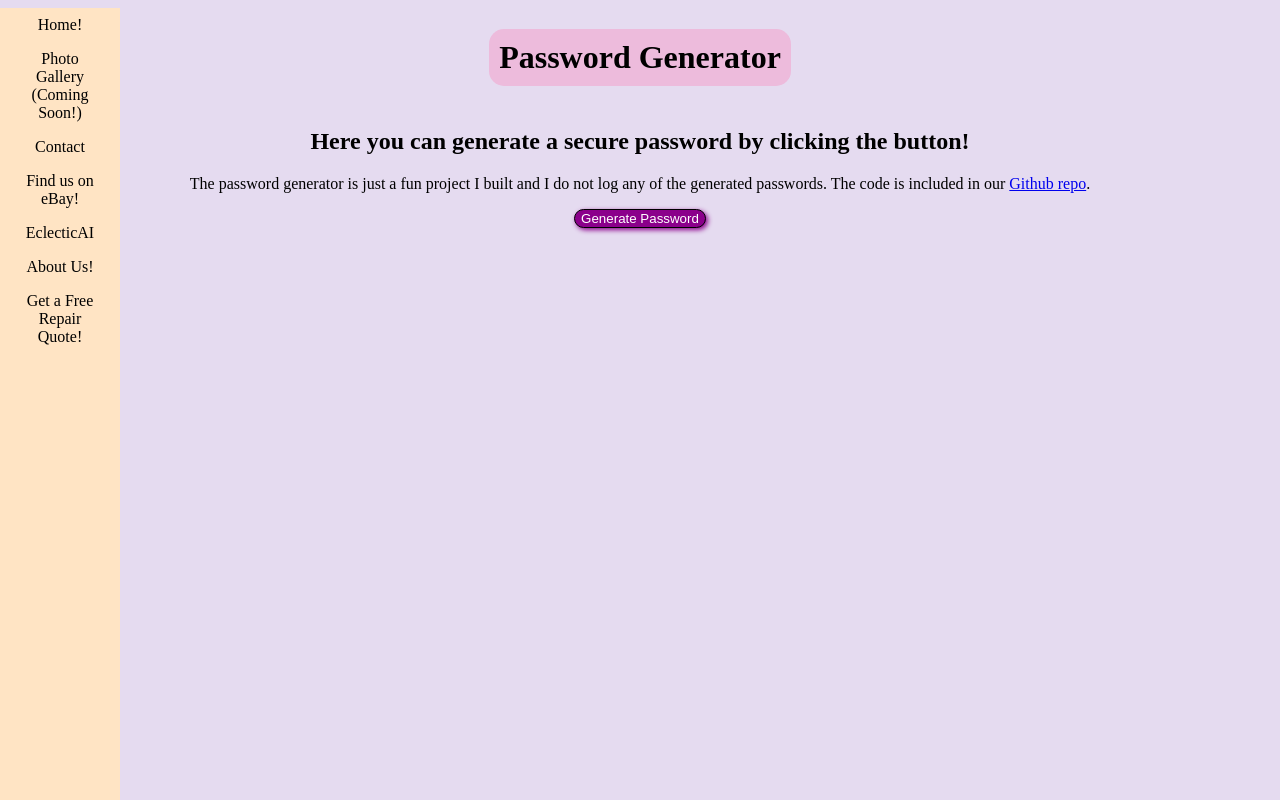
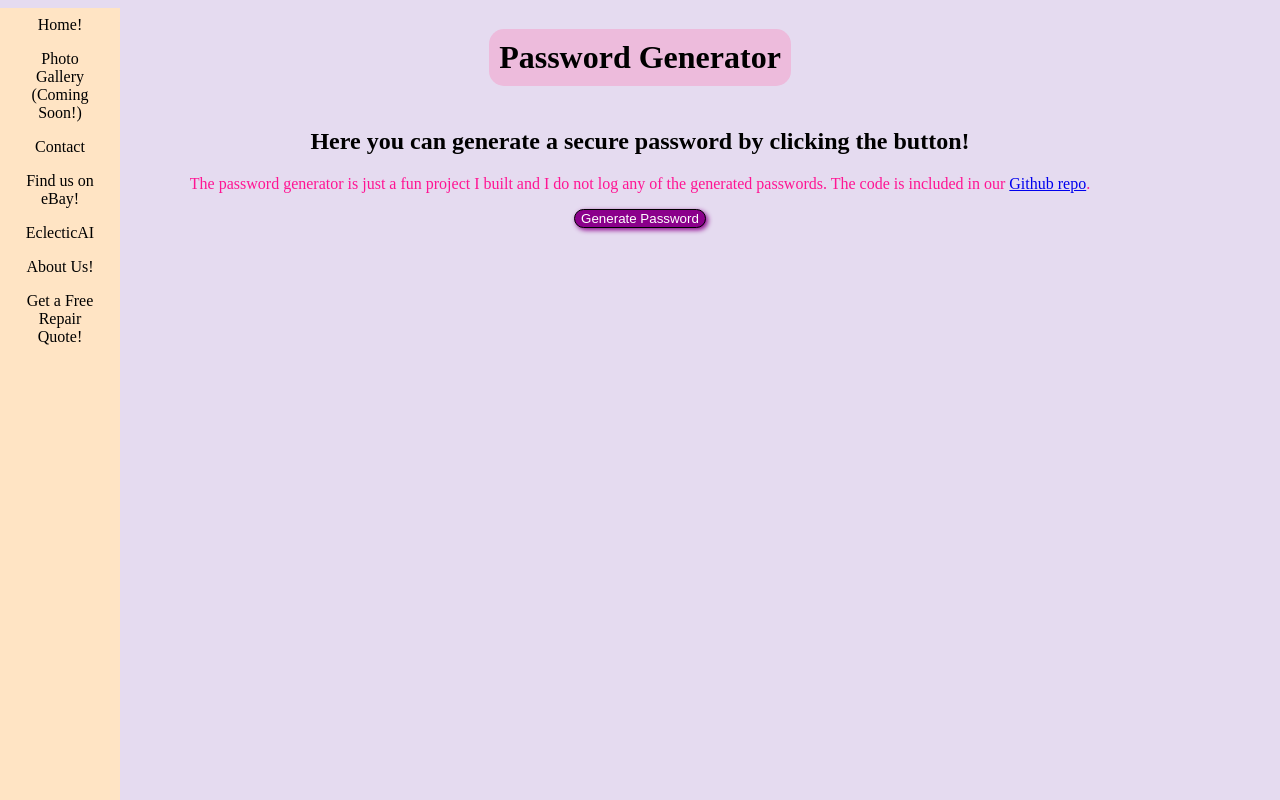
Before and after one commit to stlynnxx/EclecticElectronics, a Flask app: page /password in a window 1280 px wide. Run offline with Flask 3, Linux system fonts and the light colour scheme.

Commit message:
Fixed a wonky class real quick

```diff
--- a/templates/passwordgenerator.html
+++ b/templates/passwordgenerator.html
@@ -48,7 +48,7 @@
 
 <h1 class="title">Password Generator</h1>
 <h2>Here you can generate a secure password by clicking the button!</h2>
-<p class="paragraph">The password generator is just a fun project I built and I do not log
+<p>The password generator is just a fun project I built and I do not log
     any of the generated passwords. The code is included in our <a href="https://www.github.com/stlynnxx">Github repo</a>.</p>
 <form action="{{ url_for('generator') }}" method="get"><button class="button2" type="submit">Generate Password</button></form>
 {% if password %}
```
